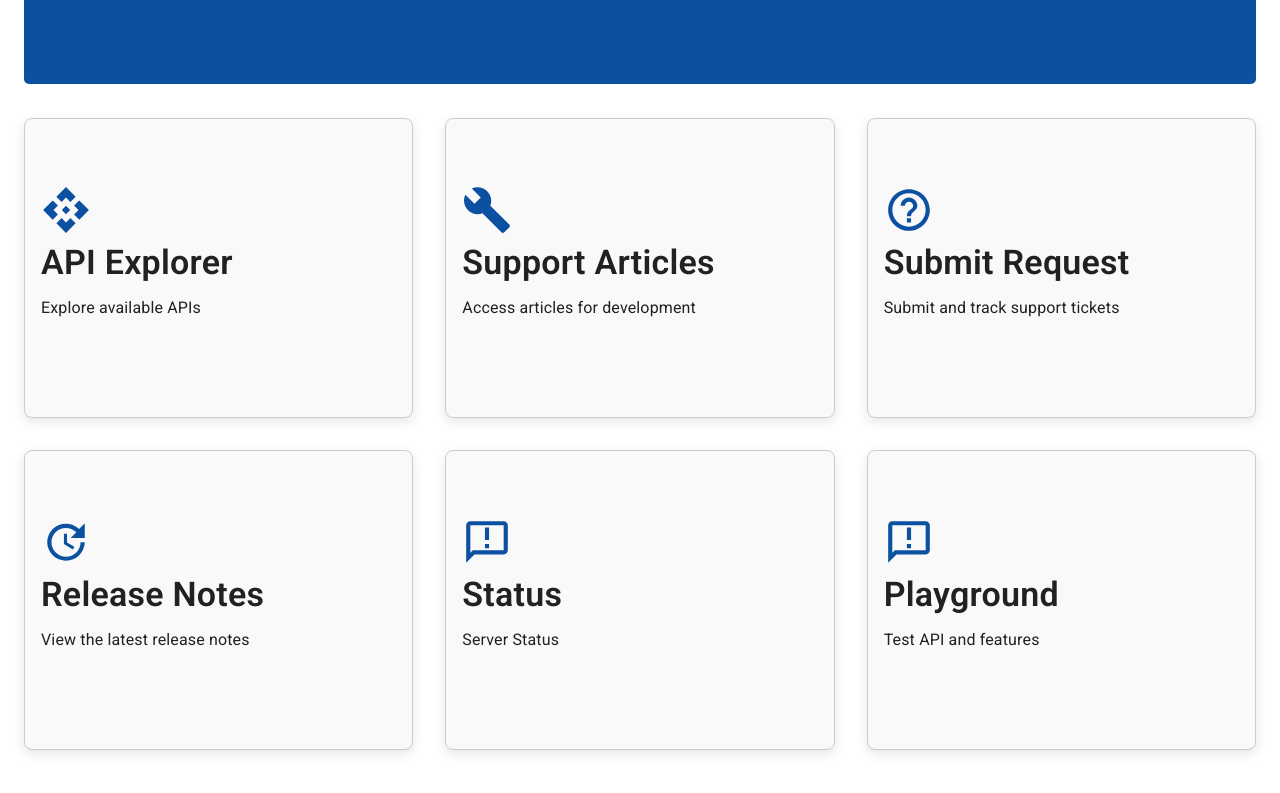
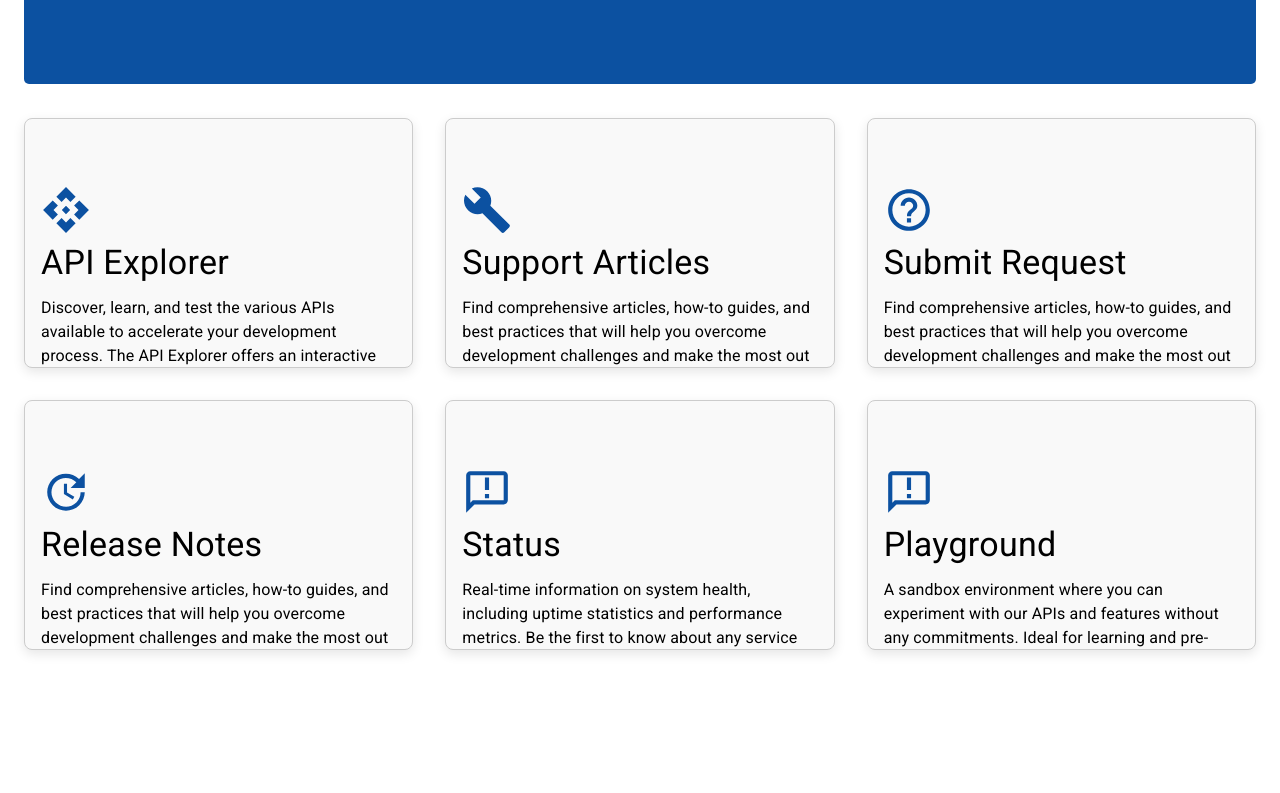
Before and after one commit to DanteCady/DevCenter, a React (Create React App) app: page / in a window 1280 px wide. Shown: the part 405-1198 px from the top of the page. After the commit the page ends 1115 px from the top, so only its background shows below. Built offline with nearby package versions, Linux system fonts and the light colour scheme.

Commit message:
Updated darkmode on dashboard, welcome container, and status page. Added new comments on all available pages. Updated dashboard tiles descriptions

```diff
--- a/src/components/header.jsx
+++ b/src/components/header.jsx
@@ -1,3 +1,4 @@
+// Import required dependencies
 import React from 'react';
 import { useLocation, useNavigate } from 'react-router-dom';
 import ArrowBackIcon from '@mui/icons-material/ArrowBack';
@@ -7,19 +8,26 @@ import { IconButton, Toolbar, Tooltip,  Typography, AppBar, Breadcrumbs, Link }
 import 'typeface-roboto';
 import { useDarkMode } from '../DarkModeContext';
 
+// Header component
+function Header({ title }) {
+  // Utilize dark mode from context
+  const { darkMode, setDarkMode } = useDarkMode();
 
-function Header({ title }) {
-  const { darkMode, setDarkMode } = useDarkMode();
+  // React Router's useLocation and useNavigate hooks
   const location = useLocation();
   const navigate = useNavigate();
 
+  // React Router's useLocation and useNavigate hooks
   const handleBack = () => {
     navigate(-1);
   };
 
+   // Extract segments from the current pathname for breadcrumbs
   const pathnameSegments = location.pathname.split('/').filter((segment) => segment !== '');
 
   return (
+    <>
+
       <AppBar position="static" sx={{marginBottom: '15px'}}>
         <Toolbar>
           {location.pathname !== '/' && (
@@ -38,12 +46,16 @@ function Header({ title }) {
             {title}
           </Typography>
           <Tooltip title={darkMode ? 'Switch to Light Mode' : 'Switch to Dark Mode'}>
-          <IconButton onClick={() => setDarkMode(!darkMode)} color="inherit">
+            <IconButton
+              onClick={() => setDarkMode(!darkMode)}
+              color="inherit"
+            >
               {darkMode ? <Brightness7Icon /> : <Brightness4Icon />}
             </IconButton>
           </Tooltip>
         </Toolbar>
       </AppBar>
+    </>
   );
 }
 
--- a/src/components/welcomeContainer.jsx
+++ b/src/components/welcomeContainer.jsx
@@ -1,15 +1,25 @@
+// Import necessary dependencies
 import React, { useState } from 'react';
 import { Box, Container, TextField, Typography, Grid } from '@mui/material';
+import { useDarkMode } from '../DarkModeContext';
 
+// WelcomeContainer component definition
 const WelcomeContainer = () => {
+  // Use dark mode context
+  const { darkMode } = useDarkMode();
+
+  // Local state for search term
   const [searchTerm, setSearchTerm] = useState('');
 
+  // Function to handle search input changes
   const handleSearchChange = (event) => {
     setSearchTerm(event.target.value);
   };
 
   return (
+    // Main Container
     <Container maxWidth="xxl">
+      {/* Main Box Container */}
       <Box
         sx={{
           display: 'flex',
@@ -25,9 +35,12 @@ const WelcomeContainer = () => {
           backgroundColor: '#0c51a1',
         }}
       >
+        {/* Grid Container */}
         <Grid container spacing={2}>
+          {/* Empty grid for alignment */}
           <Grid item xs={7}>
           </Grid>
+          {/* Content Grid */}
           <Grid item xs={5}>
             <Box
               sx={{
@@ -37,19 +50,22 @@ const WelcomeContainer = () => {
                 justifyContent: 'center',
               }}
             >
+              {/* Heading */}
               <Typography variant="h3" gutterBottom sx={{ color: '#fff' }}>
                 Expand with GNIECloud
               </Typography>
+              {/* Subtitle */}
               <Typography variant="subtitle1" paragraph sx={{ color: '#fff' }}>
                 Find APIs, documentation, and more on the GNIECloud platform.
               </Typography>
+              {/* Search Input */}
               <TextField
                 variant="filled"
                 placeholder="Search APIs, Documentation..."
                 InputProps={{
                   sx: {
-                    backgroundColor: '#f3f3f3',
-                    color: 'black',
+                    backgroundColor: darkMode ? '#2F3033' : '#f3f3f3',
+                    color: darkMode ? 'white' : 'black',
                     borderRadius: '5px',
                   },
                 }}
--- a/src/views/home/dashboard.jsx
+++ b/src/views/home/dashboard.jsx
@@ -1,3 +1,4 @@
+// Import necessary dependencies
 import React, { useState, useEffect } from 'react';
 import {
   AppBar,
@@ -25,19 +26,23 @@ import { Link } from 'react-router-dom';
 import IGTSphere from '../../assets/IGTSphere.png';
 import { useDarkMode } from '../../DarkModeContext';
 
+// Define tiles for dashboard
 const tiles = [
-  { id: 'API Explorer', name: 'API Explorer', description: 'Explore available APIs', Icon: ApiIcon, link: '/service/APIExplorer' },
-  { id: 'support-articles', name: 'Support Articles', description: 'Access articles for development', Icon: BuildIcon, link: '/service/support' },
-  { id: 'submit-request', name: 'Submit Request', description: 'Submit and track support tickets', Icon: HelpOutlineIcon, link: 'https://igt-apps.easyvista.com/s/ServiceDesk' },
-  { id: 'release-notes', name: 'Release Notes', description: 'View the latest release notes', Icon: UpdateIcon, link: '/service/releasenotes' },
-  { id: 'Status', name: 'Status', description: 'Server Status', Icon: AnnouncementOutlinedIcon, link: '/service/status' },
-  { id: 'Playground', name: 'Playground', description: 'Test API and features', Icon: AnnouncementOutlinedIcon, link: '/service/status' },
+  { id: 'API Explorer', name: 'API Explorer', description: 'Discover, learn, and test the various APIs available to accelerate your development process. The API Explorer offers an interactive interface for our API endpoints.', Icon: ApiIcon, link: '/service/APIExplorer' },
+  { id: 'support-articles', name: 'Support Articles', description: 'Find comprehensive articles, how-to guides, and best practices that will help you overcome development challenges and make the most out of the GNIECloud platform.', Icon: BuildIcon, link: '/service/support' },
+  { id: 'submit-request', name: 'Submit Request', description: 'Find comprehensive articles, how-to guides, and best practices that will help you overcome development challenges and make the most out of the GNIECloud platform.', Icon: HelpOutlineIcon, link: 'https://igt-apps.easyvista.com/s/ServiceDesk' },
+  { id: 'release-notes', name: 'Release Notes', description: 'Find comprehensive articles, how-to guides, and best practices that will help you overcome development challenges and make the most out of the GNIECloud platform.', Icon: UpdateIcon, link: '/service/releasenotes' },
+  { id: 'Status', name: 'Status', description: 'Real-time information on system health, including uptime statistics and performance metrics. Be the first to know about any service interruptions on our platform.', Icon: AnnouncementOutlinedIcon, link: '/service/status' },
+  { id: 'Playground', name: 'Playground', description: 'A sandbox environment where you can experiment with our APIs and features without any commitments. Ideal for learning and pre-production testing.', Icon: AnnouncementOutlinedIcon, link: '/service/status' },
 ];
 
+// Define tiles for dashboard
 const Dashboard = () => {
+  // Define tiles for dashboard
   const { darkMode, setDarkMode } = useDarkMode();
   const [searchTerm, setSearchTerm] = useState('');
 
+  // Define tiles for dashboard
   useEffect(() => {
     const savedMode = localStorage.getItem('darkMode');
     if (savedMode === 'true') {
@@ -45,20 +50,23 @@ const Dashboard = () => {
     }
   }, []);
 
+   // Save dark mode settings to localStorage whenever it changes
   useEffect(() => {
     localStorage.setItem('darkMode', darkMode);
   }, [darkMode]);
 
+    // Theme settings based on dark mode
   const theme = createTheme({
     palette: {
       type: darkMode ? 'dark' : 'light',
       background: {
-        default: darkMode ? '#37383a' : '#fff',
+        default: darkMode ? '#3c3c3d' : '#fff',
       },
     },
   });
 
   return (
+     // Wrap the component with ThemeProvider to apply custom theme
     <ThemeProvider theme={theme}>
       <CssBaseline />
       <AppBar position="static" sx={{ backgroundColor: '#0c51a1' }}>
@@ -87,20 +95,20 @@ const Dashboard = () => {
                   <Link to={tile.link} style={{ textDecoration: 'none' }}>
                     <Card
                       style={{
-                        height: '300px',
+                        height: '250px',
                         borderRadius: '8px',
                         boxShadow: '0 4px 12px rgba(0,0,0,0.1)',
                         border: '1px solid #ccc',
-                        backgroundColor: '#f9f9f9',
+                        backgroundColor: darkMode ? '#2F3033' : '#f9f9f9'
                       }}
                       elevation={0}
                     >
                       <CardContent style={{ marginTop: '50px' }}>
                         <tile.Icon style={{ fontSize: 50, color: '#0c51a1' }} />
-                        <Typography variant="h4" gutterBottom style={{ fontWeight: '600' }}>
+                        <Typography variant="h4" gutterBottom style={{ color: darkMode ? '#fff' : '#000' }}>
                           {tile.name}
                         </Typography>
-                        <Typography variant="body1">
+                        <Typography variant="body1"  style={{color: darkMode ? '#fff' : '#000' }}>
                           {tile.description}
                         </Typography>
                       </CardContent>
@@ -110,17 +118,18 @@ const Dashboard = () => {
                   <a href={tile.link} style={{ textDecoration: 'none' }}>
                     <Card
                       style={{
-                        height: '300px',
+                        height: '250px',
                         borderRadius: '8px',
                         boxShadow: '0 4px 12px rgba(0,0,0,0.1)',
                         border: '1px solid #ccc',
-                        backgroundColor: '#f9f9f9',
+                        backgroundColor: darkMode ? '#2F3033' : '#f9f9f9',
+                        color: darkMode ? '#fff' : '#000'
                       }}
                       elevation={0}
                     >
                       <CardContent style={{ marginTop: '50px' }}>
                         <tile.Icon style={{ fontSize: 50, color: '#0c51a1' }} />
-                        <Typography variant="h4" gutterBottom style={{ fontWeight: '600' }}>
+                        <Typography variant="h4" gutterBottom style={{ color: darkMode ? '#fff' : '#000' }}>
                           {tile.name}
                         </Typography>
                         <Typography variant="body1">
--- a/src/views/status/status.jsx
+++ b/src/views/status/status.jsx
@@ -1,12 +1,25 @@
-import React, { useState } from 'react';
+import React, { useState, useEffect } from 'react';
 import { Button, Typography, IconButton } from '@mui/material';
 import CloseIcon from '@mui/icons-material/Close';
 import Header from '../../components/header';
 import Footer from '../../components/footer';
 import MaintenanceNotification from "../../components/maintenance"
+import { useDarkMode } from '../../DarkModeContext';
 
 const StatusPage = () => {
+  const { darkMode, setDarkMode } = useDarkMode();
   const [selectedProvider, setSelectedProvider] = useState(null);
+
+  useEffect(() => {
+    const savedMode = localStorage.getItem('darkMode');
+    if (savedMode === 'true') {
+      setDarkMode(true);
+    }
+  }, []);
+
+  useEffect(() => {
+    localStorage.setItem('darkMode', darkMode);
+  }, [darkMode]);
 
   const handleProviderClick = (provider) => {
     setSelectedProvider(provider);
@@ -41,12 +54,17 @@ const StatusPage = () => {
     }
   };
 
+  // Conditional styles based on dark mode
+  const darkModeStyles = {
+    backgroundColor: darkMode ? '#3c3c3d' : '#fff',
+    color: darkMode ? '#ffffff' : '#000000'
+  };
+
   return (
-    <div style={{ display: 'flex', flexDirection: 'column', minHeight: '100vh' }}>
+    <div style={{ display: 'flex', flexDirection: 'column', minHeight: '100vh', ...darkModeStyles }}>
       <div style={{ flex: 1 }}>
         <Header />
         <MaintenanceNotification/>
-        {/* <Typography variant="h4">Status Page</Typography> */}
         <div>
           <Button
             variant="contained"
@@ -57,7 +75,7 @@ const StatusPage = () => {
           <Button
             variant="contained"
             onClick={() => handleProviderClick('genesys')}
-            style={{ backgroundColor: 'red', color: '#ffffff' }}
+            style={{ backgroundColor: darkMode ? '#555555' : 'red', color: darkMode ? '#ffffff' : '#ffffff' }}
           >
             Genesys Cloud
           </Button>
```
Lines whose indentation alone changed are shown as unchanged.
